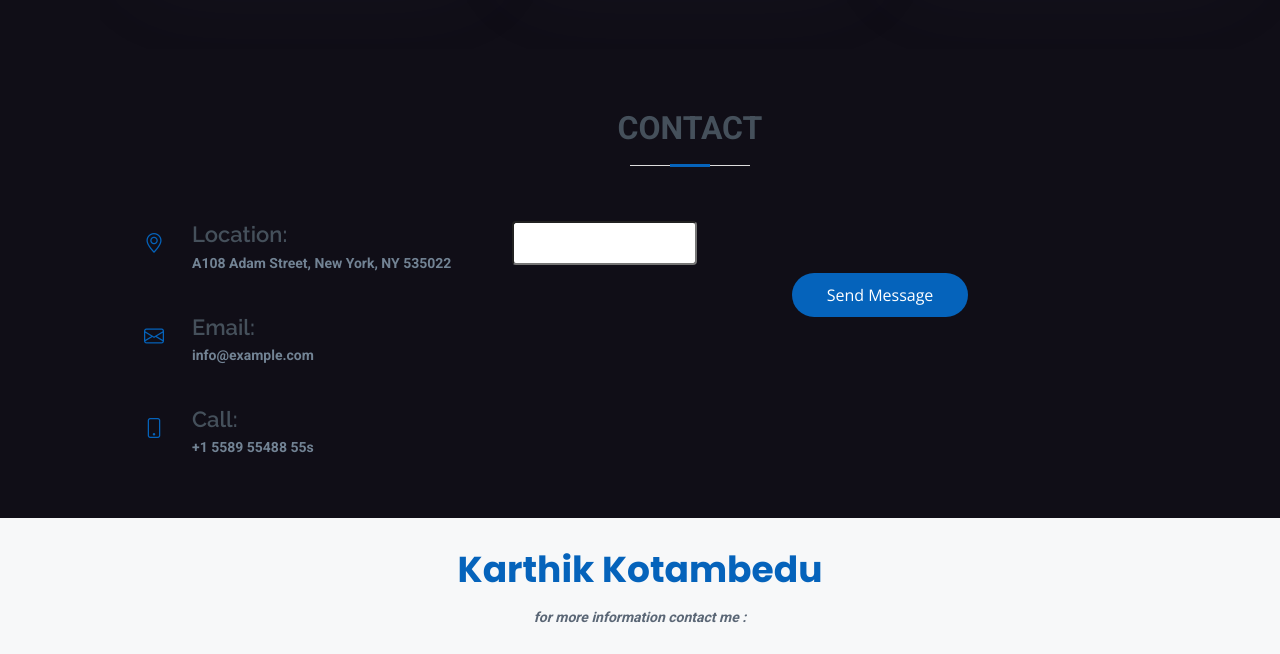
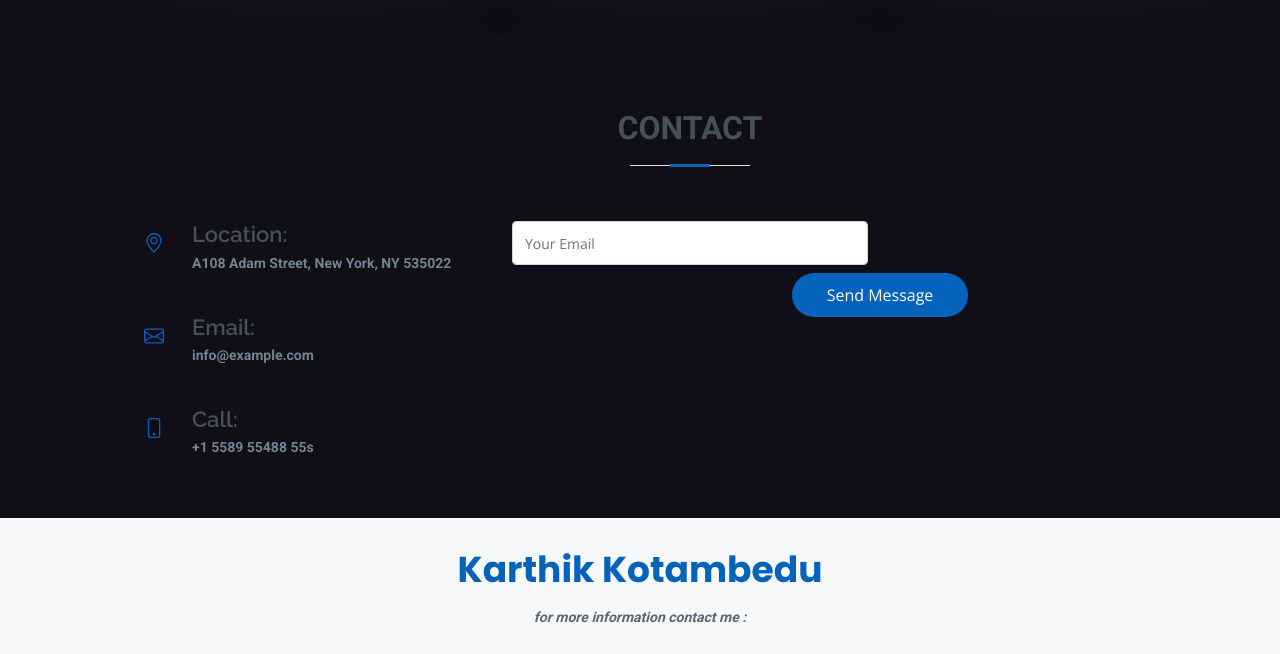
Before and after one commit to karthik945/karthik945.github.io, a website: page index.html in a window 1280 px wide. Shown: the part 5894-6548 px from the top of the page. Drawn offline with nearby package versions, Linux system fonts and the light colour scheme.

Commit message:
Update index.html

```diff
--- a/index.html
+++ b/index.html
@@ -731,7 +731,7 @@
                   <input type="text" name="name" class="form-control" id="name" placeholder="Your Name" required>
                 </div> -->
                 <div class="col-md-6 form-group mt-3 mt-md-0">
-                  <input type="email" name="email">
+                  <input type="email" class="form-control name="email" id="email" placeholder="Your Email" required>
                   <!-- <input type="email" class="form-control" name="email" id="email" placeholder="Your Email" required> -->
                 </div>
               </div>
```
